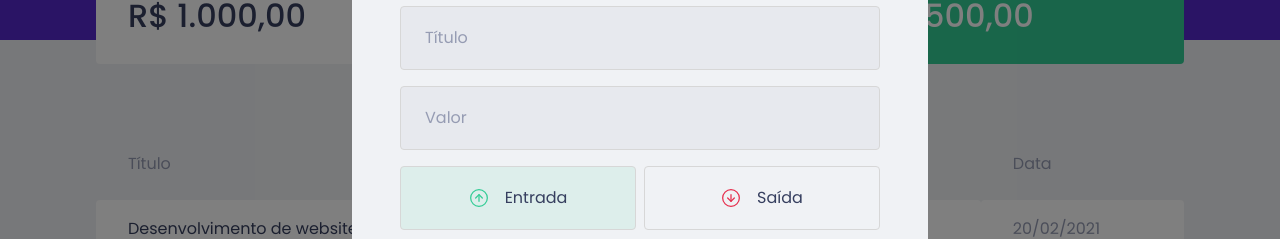
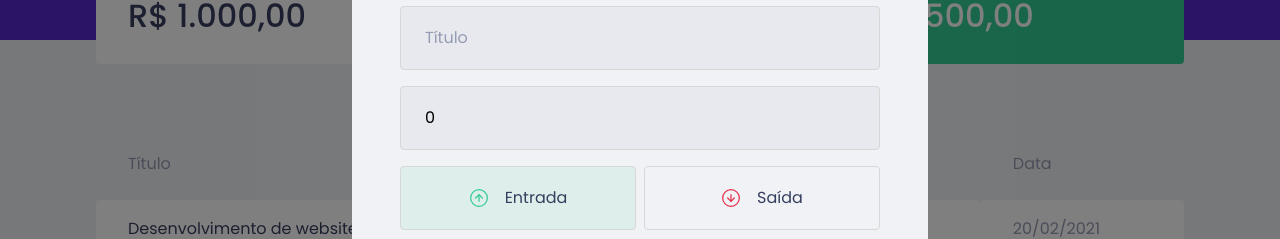
Before and after one commit to csorlandi/study-personal-finances, a React (Create React App) app: page / in a window 1280 px wide. Both pictures are taken after a click on the button "Nova transação". Shown: the part 232-471 px from the top of the page. Built offline with nearby package versions, Linux system fonts and the light colour scheme; no server answers; what miragejs would draw is missing.

Commit message:
chore: Store form input values on State to create New Transaction

```diff
--- a/src/components/NewTransactionModal/index.tsx
+++ b/src/components/NewTransactionModal/index.tsx
@@ -1,4 +1,4 @@
-import { useState } from "react";
+import { FormEvent, useState } from "react";
 import Modal from "react-modal";
 
 import closeImg from '../../assets/close.svg';
@@ -15,7 +15,14 @@
 Modal.setAppElement('#root');
 
 export function NewTransactionModal({ isOpen, onRequestClose }: NewTransactionModalProps) {
+  const [title, setTitle] = useState('');
+  const [value, setValue] = useState(0);
+  const [category, setCategory] = useState('');
   const [type, setType] = useState('deposit');
+
+  function handleCreateNewTransaction(event: FormEvent) {
+    event.preventDefault();
+  }
 
   return (
     <Modal
@@ -32,13 +39,19 @@
         <img src={closeImg} alt="Fechar Modal"/>
       </button>
 
-      <Container>
+      <Container onSubmit={handleCreateNewTransaction}>
         <h2>Cadastrar Transação</h2>
 
-        <input placeholder="Título" />
+        <input
+          placeholder="Título"
+          value={title}
+          onChange={event => setTitle(event.target.value)}
+        />
         <input
           type="number"
           placeholder="Valor"
+          value={value}
+          onChange={event => setValue(Number(event.target.value))}
         />
         <TransactionTypeContainer>
           <RadioBox
@@ -60,7 +73,11 @@
             <span>Saída</span>
           </RadioBox>
         </TransactionTypeContainer>
-        <input placeholder="Categoria" />
+        <input
+          placeholder="Categoria"
+          value={category}
+          onChange={event => setCategory(event.target.value)}
+        />
         <button type="submit">Cadastrar</button>
       </Container>
     </Modal>
```
